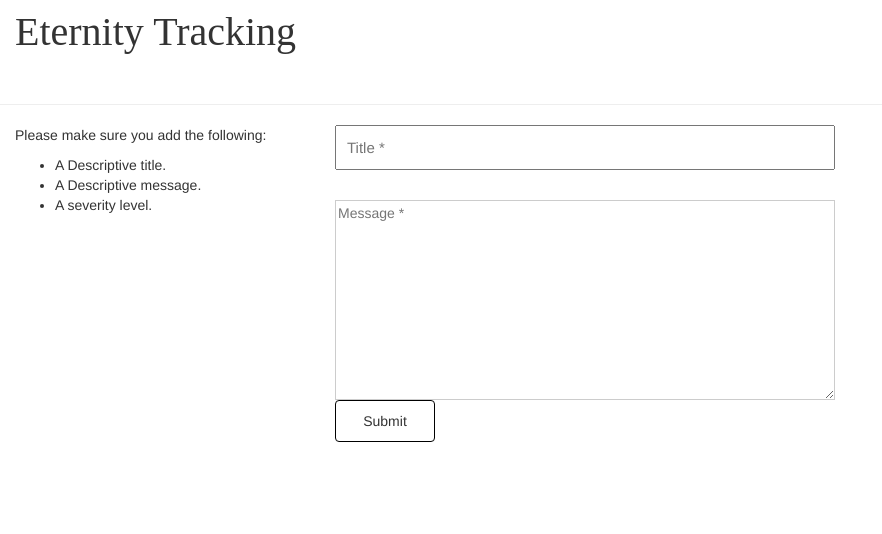
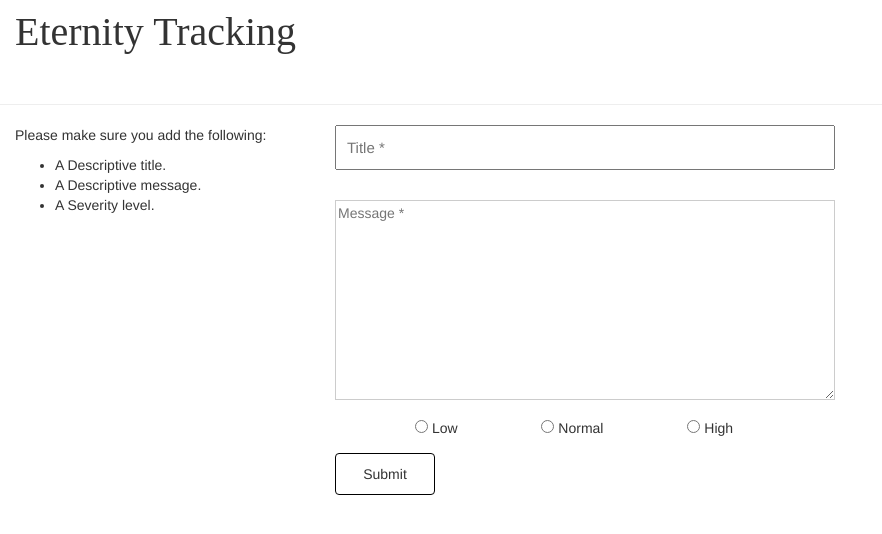
Before and after one commit to johncorderox/Eternity-Tracking, a PHP site: page /add.php in a window 1280 px wide. Shown: the top 534 px of the page, without its empty margins (0-882 px from the left). Run offline with PHP 8.4, Linux system fonts and the light colour scheme; some web fonts are replaced.

Commit message:
more front end work on the add.php module

```diff
--- a/add.php
+++ b/add.php
@@ -26,7 +26,7 @@
             <?php echo 'A Descriptive message.'; ?>
           </li>
           <li>
-            <?php echo 'A severity level.'; ?>
+            <?php echo 'A Severity level.'; ?>
           </li>
         </ul>
         </div>
@@ -34,7 +34,10 @@
           <form action="index.php" method="POST">
           <input type="text" placeholder="Title *" name="title"/><br />
           <textarea name="message" rows="5" placeholder="Message *"></textarea><br />
-          <button type="submit" name="submit">Submit</button>
+            <input type="radio" id="radio" name="severity" value="Low"> Low
+            <input type="radio" id="radio" name="severity" value="Normal"> Normal
+            <input type="radio" id="radio" name="severity" value="High"> High<br />
+          <button type="submit" name="submit" id="add-button">Submit</button>
         </form>
         </div>
       </div>
--- a/src/css/interface.css
+++ b/src/css/interface.css
@@ -17,6 +17,16 @@ h2, h4 {
     top: 0;
     bottom: 0;
     margin: auto;
+}
+
+#radio {
+
+  padding: 0;
+  width: auto;
+  margin-left: 80px;
+  margin-top: 20px;
+  margin-bottom: 10px;
+
 }
 
 input {
@@ -57,9 +67,12 @@ button:active {
     opacity: 0.2;
 }
 
-#login-button {
+#login-button,
+#add-button
+ {
     margin-top: 10px;
 }
 
 
+
 /* Responsive Design */
```
